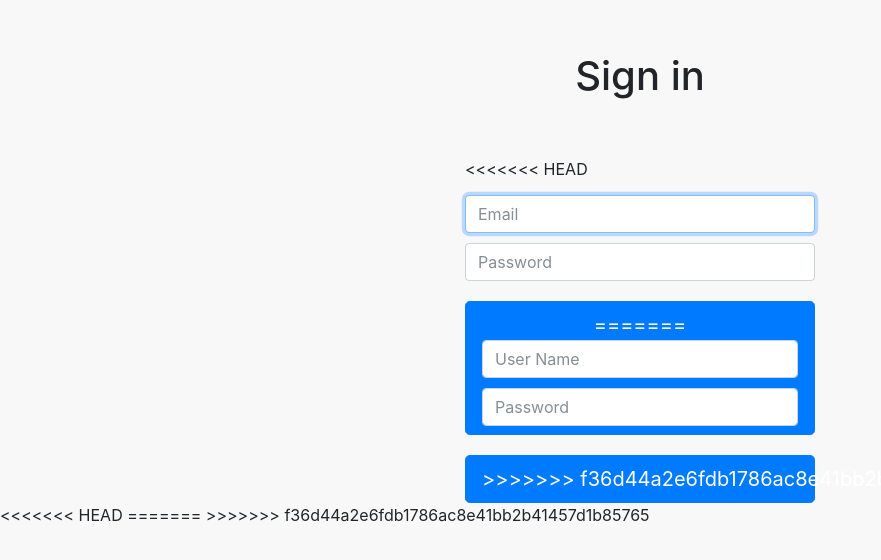
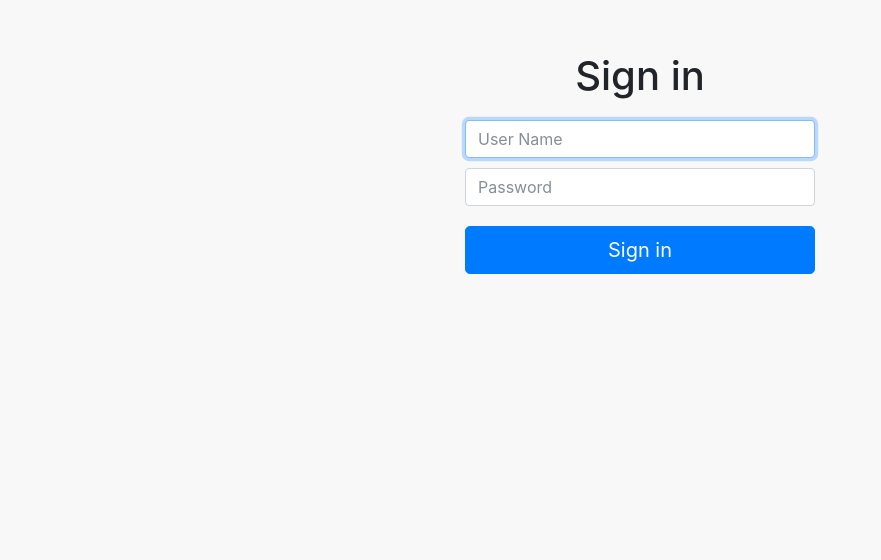
Before and after one commit to KaranSharma-gawds/sports-fest, a plain HTML site: page templates/login.html in a window 1280 px wide. Shown: the part 108-668 px from the top of the page, without its empty margins (0-881 px from the left). Drawn offline with Linux system fonts and the light colour scheme; files that its build step writes are made by us from their sources.

Commit message:
login fixed

```diff
--- a/static/js/login.js
+++ b/static/js/login.js
@@ -1,18 +1,18 @@
 console.log("hey")
-$(document).ready(function(){
-    var dashboard = "dashboard.html";
+$(document).ready(function() {
+    var dashboard = "dashboard";
     var $form = $("#loginForm");
 
-    $form.on("submit",function(e){
+    $form.on("submit", function(e) {
         var data = $form.serialize();
         console.log(data);
         $.ajax({
             url: "http://localhost:8080/api/user/login",
-		    method:"POST",
-		    data:data,
-		    success:function(data){
+            method: "POST",
+            data: data,
+            success: function(data) {
                 console.log(data);
-			if(data.status == 'OK'){
+                if (data.status == 'OK') {
                     // localStorage.setItem("jwtToken",data.jwtToken);
                     // localStorage.setItem("_id",data._id);
                     window.location = dashboard;
@@ -25,7 +25,7 @@ $(document).ready(function(){
         e.preventDefault();
     });
 
-    function successFunction(){
-	window.location=dashboard;
+    function successFunction() {
+        window.location = dashboard;
     }
 });
--- a/templates/login.html
+++ b/templates/login.html
@@ -28,17 +28,10 @@
                 <h1 class="text-center login-title">Sign in</h1>
                 <div class="account-wall" style="margin-top:20px">
                     <i class="glyphicon glyphicon-user" style="font-size:50px"></i>
-<<<<<<< HEAD
-                    <form class="form-signin" action="/login" method="POST">
-                        <input type="text" class="form-control" placeholder="Email" required autofocus style="">
-                        <input type="password" class="form-control" placeholder="Password" required style="margin-top:10px">
-                        <button class="btn btn-lg btn-primary btn-block" type="submit" style="margin-top:20px" value="submit" name="submit">
-=======
                     <form class="form-signin" id="loginForm">
-                    <input type="text" id="user_name" name="user_name" class="form-control validate" required placeholder="User Name" required autofocus  >
-                    <input type="password" id="user_name" name="password" class="form-control validate" placeholder="Password" required style="margin-top:10px">
-                    <button class="btn btn-lg btn-primary btn-block" type="submit" style="margin-top:20px" value="Login" name="action">
->>>>>>> f36d44a2e6fdb1786ac8e41bb2b41457d1b85765
+                        <input type="text" id="user_name" name="user_name" class="form-control validate" required placeholder="User Name" required autofocus>
+                        <input type="password" id="user_name" name="password" class="form-control validate" placeholder="Password" required style="margin-top:10px">
+                        <button class="btn btn-lg btn-primary btn-block" type="submit" style="margin-top:20px" value="Login" name="action">
                         Sign in</button>
                     </form>
                 </div>
@@ -65,11 +58,7 @@
     <!-- <script src="https://cdnjs.cloudflare.com/ajax/libs/popper.js/1.12.9/umd/popper.min.js" integrity="sha384-ApNbgh9B+Y1QKtv3Rn7W3mgPxhU9K/ScQsAP7hUibX39j7fakFPskvXusvfa0b4Q" crossorigin="anonymous"></script>
     <script src="https://maxcdn.bootstrapcdn.com/bootstrap/4.0.0-beta.3/js/bootstrap.min.js" integrity="sha384-a5N7Y/aK3qNeh15eJKGWxsqtnX/wWdSZSKp+81YjTmS15nvnvxKHuzaWwXHDli+4" crossorigin="anonymous"></script> -->
     <script src="../static/js/bootstrap.js"></script>
-<<<<<<< HEAD
+
 </body>
 
-=======
-
-  </body>
->>>>>>> f36d44a2e6fdb1786ac8e41bb2b41457d1b85765
 </html>
```
Also changed, not shown: 1 other file. Lines whose indentation alone changed are shown as unchanged.
